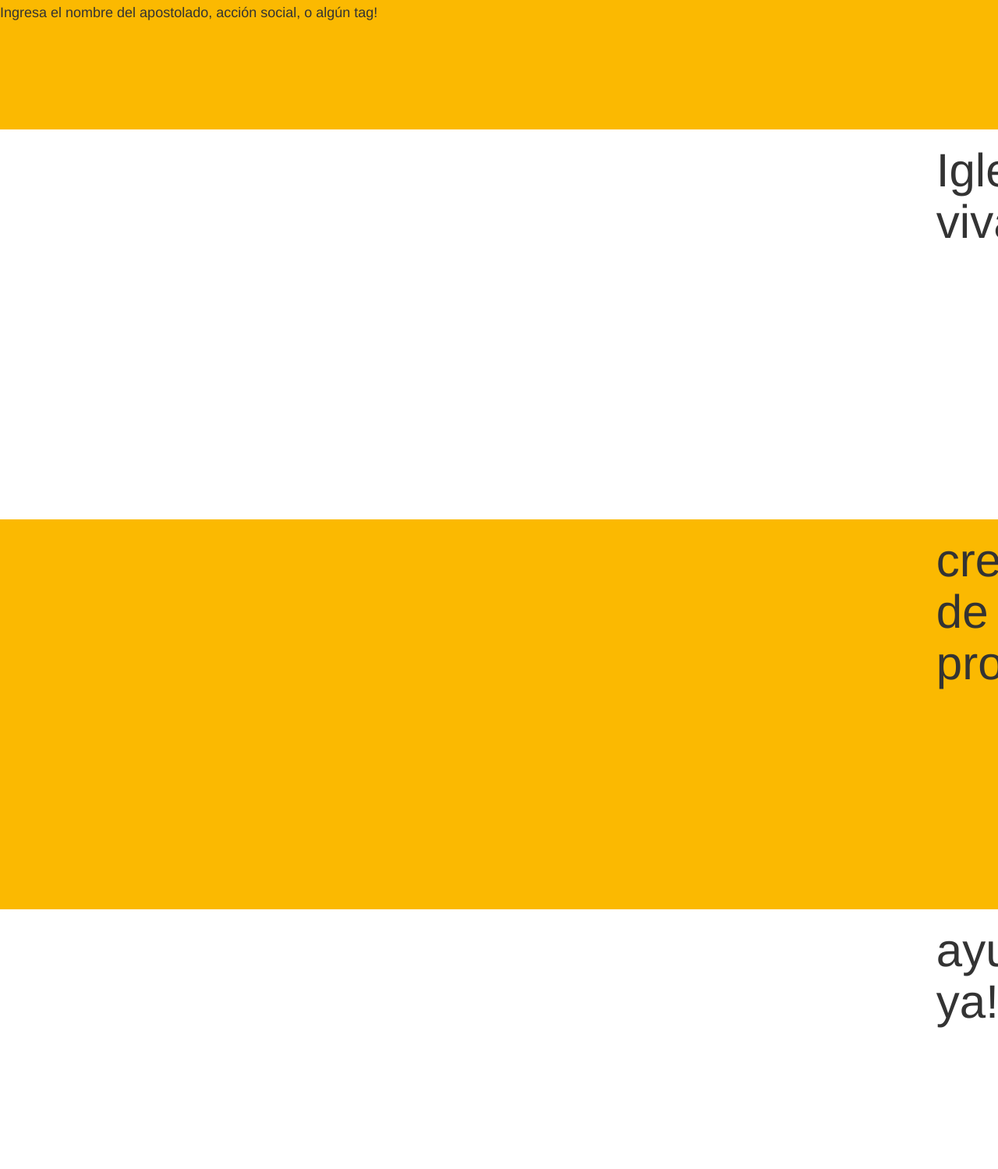
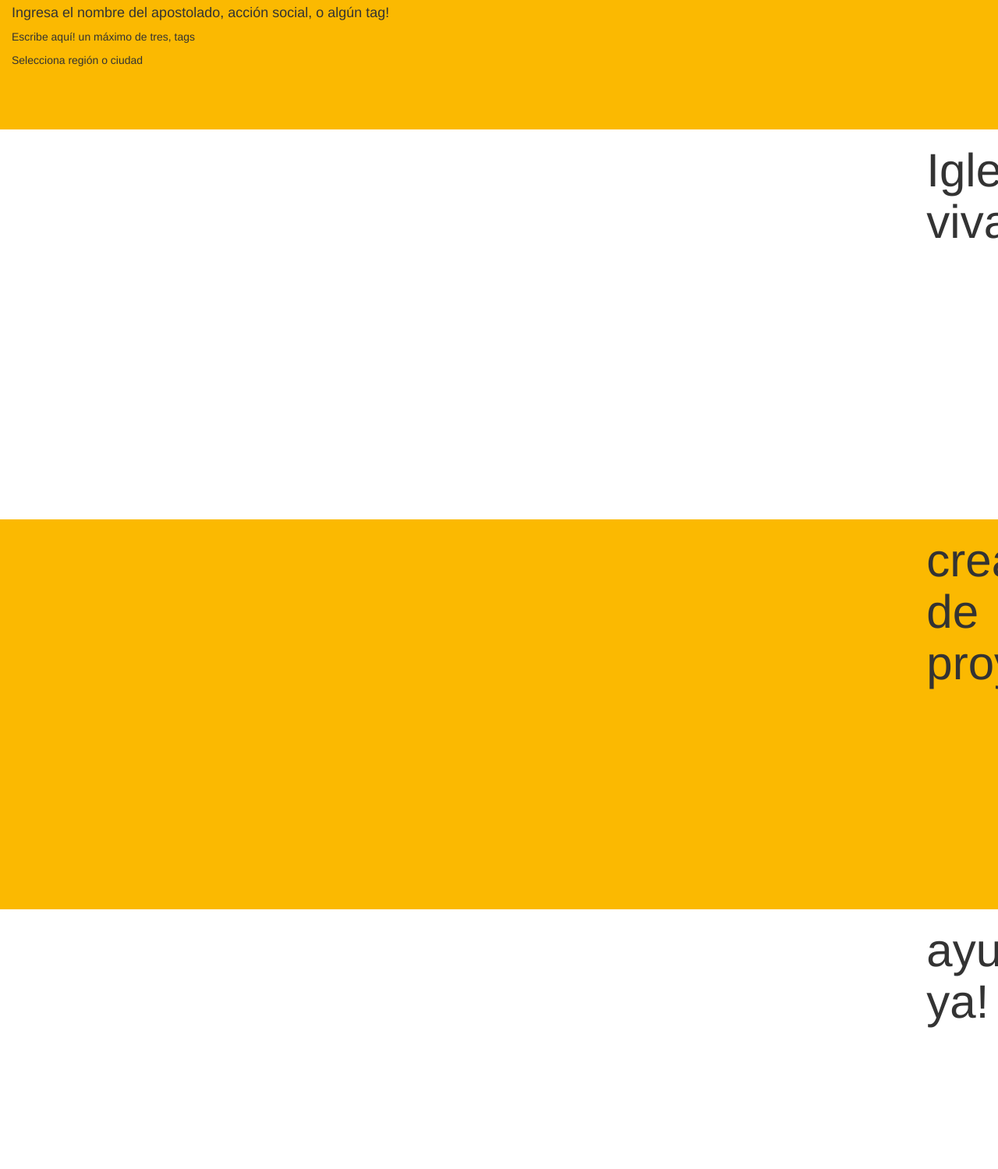
Before and after one commit to Fbaldassare/Fbaldassare-Ignis2019, a plain HTML site: page index.html in a window 1280 px wide. Shown: the part 161-1660 px from the top of the page at 78% size. Drawn offline with nearby package versions, Linux system fonts and the light colour scheme.

Commit message:
container fluid

```diff
--- a/index.html
+++ b/index.html
@@ -54,15 +54,17 @@
             </div><!-- /.container-fluid -->
         </nav>
     </header>
-    <section id="buscador">
+    <section id="buscador" class="container-fluid">
         <div class="row">
             <div class="col-md-12">
                 <h1>Busca Proyectos</h1>
                 <h4>Ingresa el nombre del apostolado, acción social, o algún tag!</h4>
+                <p>Escribe aquí! un máximo de tres, tags</p>
+                <p>Selecciona región o ciudad</p>
             </div>
         </div>
     </section>
-    <section id="iglesia-viva" class="section-height">
+    <section id="iglesia-viva" class="section-height container-fluid">
         <div class="row">
             <div class="col-md-11"></div>
             <div class="col-md-1">
@@ -70,7 +72,7 @@
             </div>
         </div>
     </section>
-    <section id="creacion-de-proyectos" class="section-height">
+    <section id="creacion-de-proyectos" class="section-height container-fluid">
         <div class="row">
             <div class="col-md-11">
                 <div class="col-md-5"></div>
@@ -81,7 +83,7 @@
             </div>
         </div>
     </section>
-    <section id="ayuda-ya" class="section-height">
+    <section id="ayuda-ya" class="section-height container-fluid">
         <div class="row">
             <div class="col-md-11">
                 <div class="col-md-5"></div>
@@ -92,7 +94,7 @@
             </div>
         </div>
     </section>
-    <section id="unete" class="section-height">
+    <section id="unete" class="section-height container-fluid">
         <div class="row">
             <div class="col-md-5"></div>
             <div class="col-md-6"></div>
@@ -101,7 +103,7 @@
             </div>
         </div>
     </section>
-    <footer id="contacto" class="section-height">
+    <footer id="contacto" class="section-height container-fluid">
         <div class="row">
             <div class="col-md-6"></div>
             <div class="col-md-6"></div>
```
